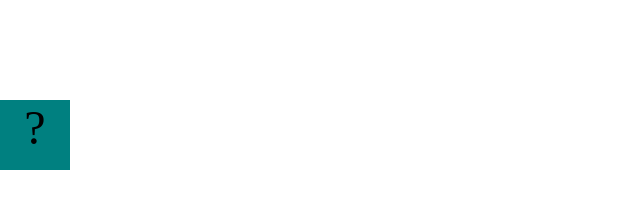
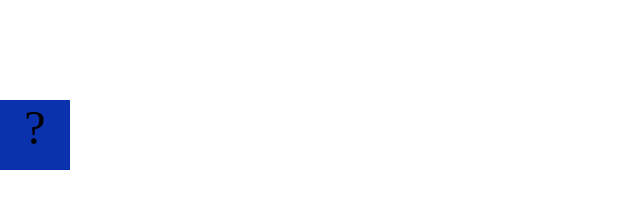
Before and after one commit to howie0216/Howie0216.github.io, a plain HTML site: page projects/bouncing-box/index.html in a window 1280 px wide. Shown: the whole page, without its empty margins (0-640 px from the left). Drawn offline with Linux system fonts and the light colour scheme.

Commit message:
add bouncing box

```diff
--- a/projects/bouncing-box/index.html
+++ b/projects/bouncing-box/index.html
@@ -9,7 +9,7 @@
 		.box {
 			width: 70px;
 			height: 70px;
-			background-color: teal;
+			background-color: rgb(9, 50, 172);
 			font-size: 300%;
 			text-align: center;
 			user-select: none;
@@ -17,7 +17,9 @@
 			position: absolute;
 			top: 100px;
 			/* Change me! */
-			left: 0px;
+			left: 200px;
+
+
 		}
 
 		.board {
@@ -67,7 +69,7 @@
 
 			// TODO 2 - Variable declarations
 
-
+			var positionX = 0;
 
 			/*
 			This Function will be called 20 times/second. Each time it is called,
@@ -75,9 +77,8 @@
 			turn it around!
 			*/
 			function update() {
-
-
-			};
+			moveBoxTo(positionX);
+			}
 
 			/*
 			This Function will be called each time the box is clicked. Each time it is called,
```
